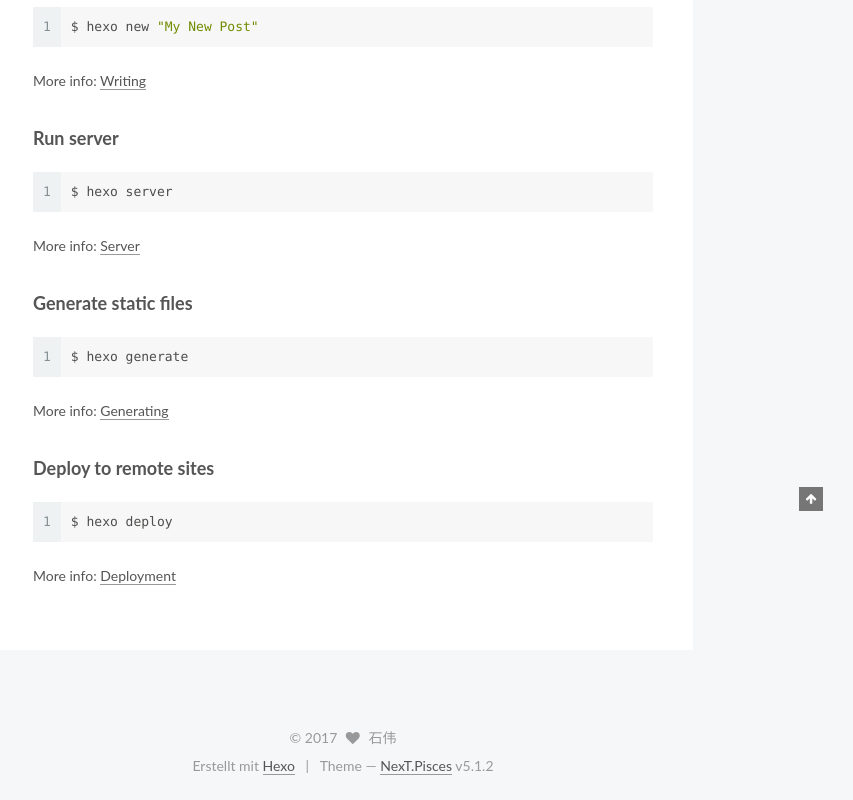
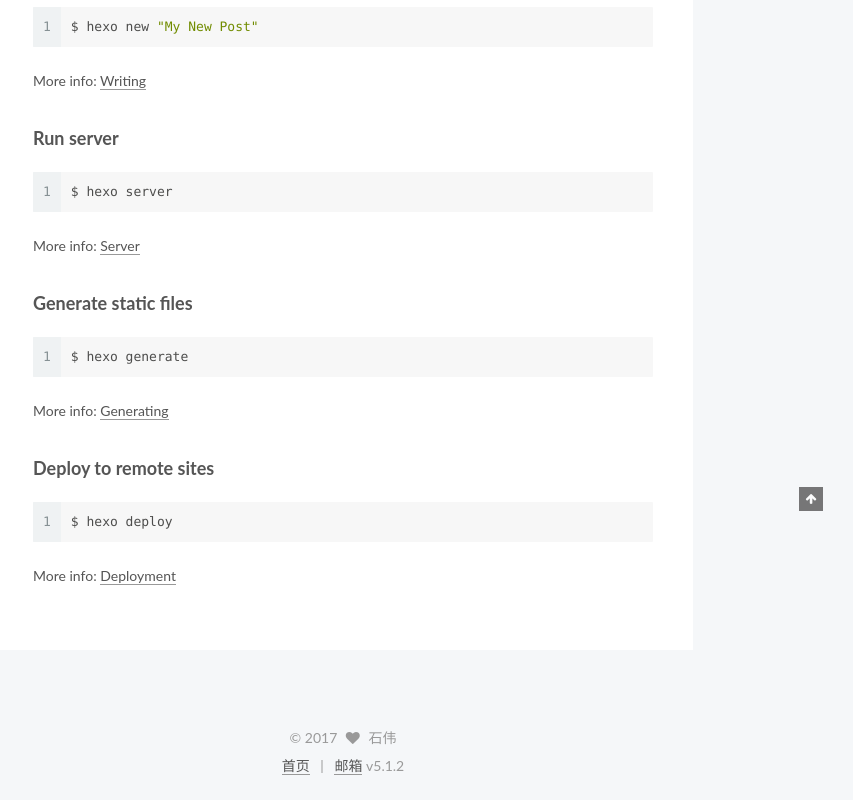
Before and after one commit to shiweime/shiweime.github.io, a plain HTML site: page index.html in a window 1280 px wide. Shown: the part 389-1189 px from the top of the page, without its empty margins (427-1280 px from the left). Drawn offline with Linux system fonts and the light colour scheme.

Commit message:
Site updated: 2017-09-20 14:37:12

```diff
--- a/index.html
+++ b/index.html
@@ -434,11 +434,11 @@
 </div>
 
 
-  <div class="powered-by">Erstellt mit  <a class="theme-link" href="https://hexo.io">Hexo</a></div>
+  <span class="powered-by"> <a class="theme-link" href="http://shiwei.me">首页</a></span>
 
   <span class="post-meta-divider">|</span>
 
-  <div class="theme-info">Theme &mdash; <a class="theme-link" href="https://github.com/iissnan/hexo-theme-next">NexT.Pisces</a> v5.1.2</div>
+  <span class="theme-info"> <a class="theme-link" href="mailto:i@shiwei.me">邮箱</a> v5.1.2</span>
 
 
 
```
